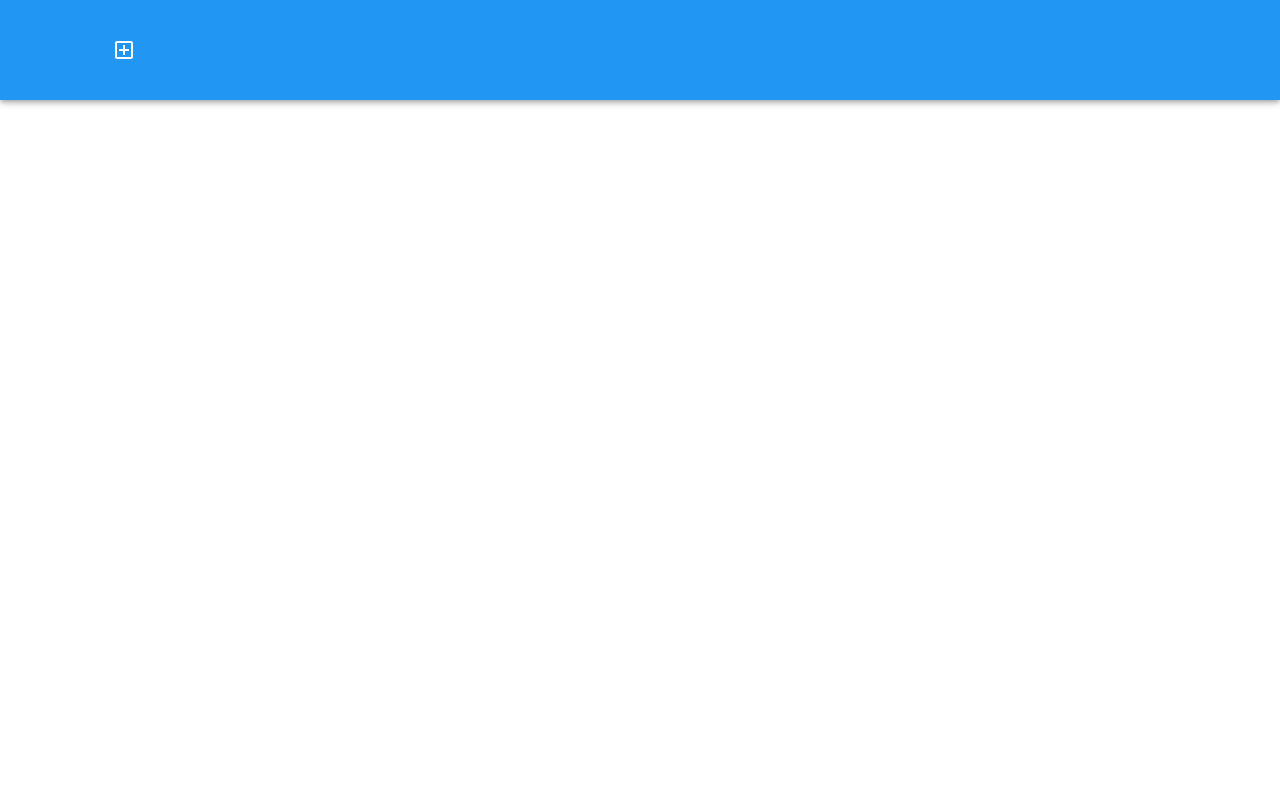
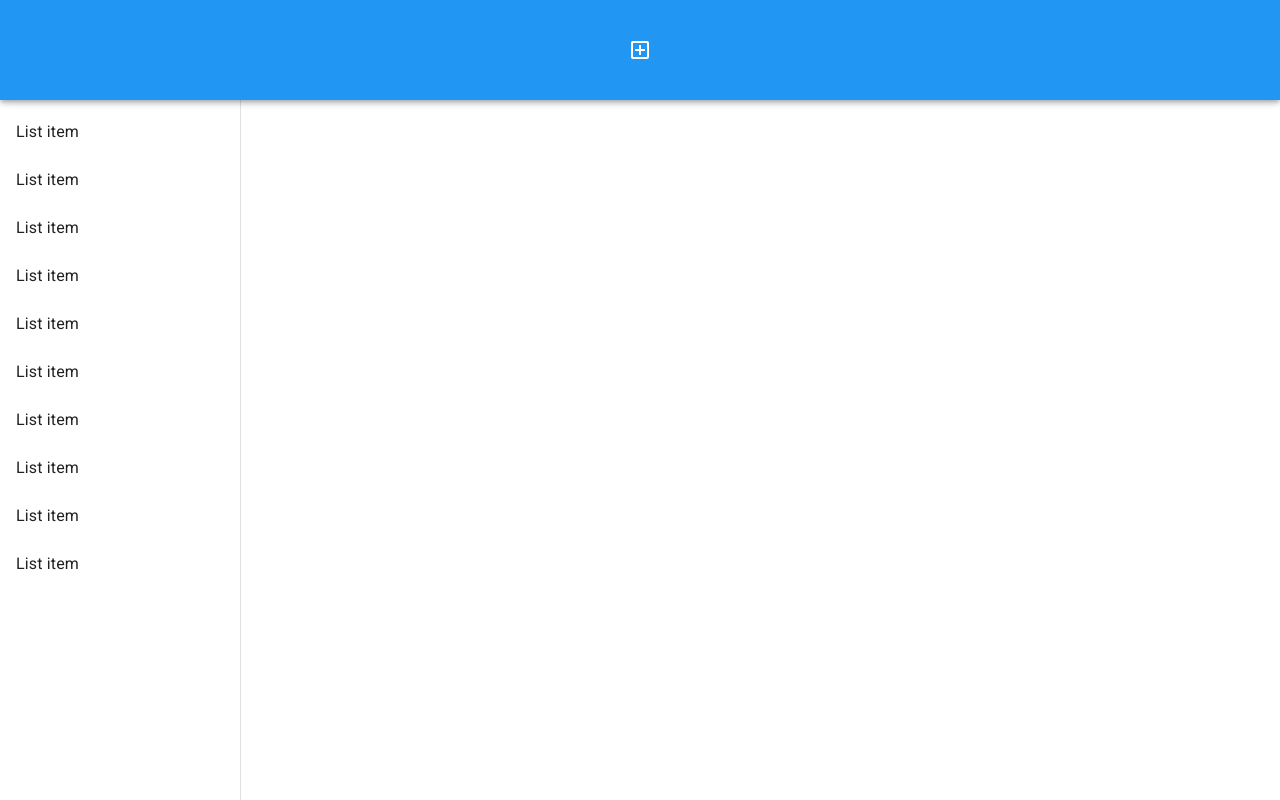
Before and after one commit to othaderek/voice-notes, a React (Create React App) app: page / in a window 1280 px wide. Built offline with nearby package versions, Linux system fonts and the light colour scheme.

Commit message:
Added dummy voice notes as list items, fixed side bar.

```diff
--- a/public/index.html
+++ b/public/index.html
@@ -2,7 +2,6 @@
 <html lang="en">
   <head>
     <meta charset="utf-8" />
-    <link rel="icon" href="%PUBLIC_URL%/favicon.ico" />
     <meta name="viewport" content="width=device-width, initial-scale=1" />
     <meta name="theme-color" content="#000000" />
     <meta
--- a/src/App.js
+++ b/src/App.js
@@ -5,11 +5,13 @@ import PlayButton from './components/buttons/PlayButton'
 import RecordButton from './components/buttons/RecordButton'
 import StopButton from './components/buttons/StopButton'
 import MainNavbar from './components/MainNavbar'
+import SidePanel from './components/SidePanel'
 
 function App() {
   return (
     <div className='App'>
       <MainNavbar />
+      <SidePanel />
     </div>
   )
 }
--- a/src/components/MainNavbar.js
+++ b/src/components/MainNavbar.js
@@ -6,7 +6,9 @@ import blue from '@material-ui/core/colors/blue'
 import CreateButton from './buttons/CreateButton'
 
 const styles = (theme) => ({
-  containedBlue: {
+  appBar: {
+    alignItems: 'center',
+    zIndex: theme.zIndex.drawer + 1,
     color: theme.palette.getContrastText(blue[500]),
     backgroundColor: blue[500],
     height: '100px',
@@ -16,8 +18,8 @@ const styles = (theme) => ({
 function MainNavbar(props) {
   const { classes } = props
   return (
-    <AppBar className={classes.containedBlue}>
-      <Toolbar className={classes.containedBlue}>
+    <AppBar className={classes.appBar}>
+      <Toolbar className={classes.appBar}>
         <CreateButton />
       </Toolbar>
     </AppBar>
--- a/src/components/SidePanel.js
+++ b/src/components/SidePanel.js
@@ -0,0 +1,36 @@
+import React from 'react'
+import Drawer from '@material-ui/core/Drawer'
+import VoiceNotes from './VoiceNotes'
+import { withStyles } from '@material-ui/core'
+
+const styles = () => ({
+  root: {
+    display: 'flex',
+  },
+  sidePanel: {
+    width: '240px',
+    flexShrink: 0,
+  },
+  drawerPaper: {
+    width: '240px',
+    paddingTop: '100px',
+  },
+})
+
+function SidePanel(props) {
+  const { classes, theme } = props
+  return (
+    <div className={classes.root}>
+      <Drawer
+        variant='permanent'
+        anchor='left'
+        className={classes.sidePanel}
+        classes={{ paper: classes.drawerPaper }}
+      >
+        <VoiceNotes />
+      </Drawer>
+    </div>
+  )
+}
+
+export default withStyles(styles)(SidePanel)
--- a/src/components/VoiceNote.js
+++ b/src/components/VoiceNote.js
@@ -0,0 +1,12 @@
+import { ListItem, ListItemText } from '@material-ui/core'
+import React from 'react'
+
+function VoiceNote() {
+  return (
+    <ListItem button>
+      <ListItemText primary={'List item'} />
+    </ListItem>
+  )
+}
+
+export default VoiceNote
--- a/src/components/VoiceNotes.js
+++ b/src/components/VoiceNotes.js
@@ -0,0 +1,21 @@
+import List from '@material-ui/core/List'
+import VoiceNote from './VoiceNote'
+
+function VoiceNotes() {
+  return (
+    <List>
+      <VoiceNote />
+      <VoiceNote />
+      <VoiceNote />
+      <VoiceNote />
+      <VoiceNote />
+      <VoiceNote />
+      <VoiceNote />
+      <VoiceNote />
+      <VoiceNote />
+      <VoiceNote />
+    </List>
+  )
+}
+
+export default VoiceNotes
--- a/src/components/buttons/PlayButton.js
+++ b/src/components/buttons/PlayButton.js
@@ -19,7 +19,7 @@ function PlayButton(props) {
   let [clickedOn, setClickedOn] = useState(false)
   // Ficgure out even handlers in Material UI
   return (
-    <Button className={classes.containedGreen}>
+    <Button className={classes.containedGreen} style={{ flex: 1 }}>
       <PlayArrowOutlinedIcon style={{ fill: 'white' }} />
     </Button>
   )
```
Also changed, not shown: src/components/SidePanelNav.js (added, +7 -0 lines), 1 other file (tests, documents, lock files or other folders).
